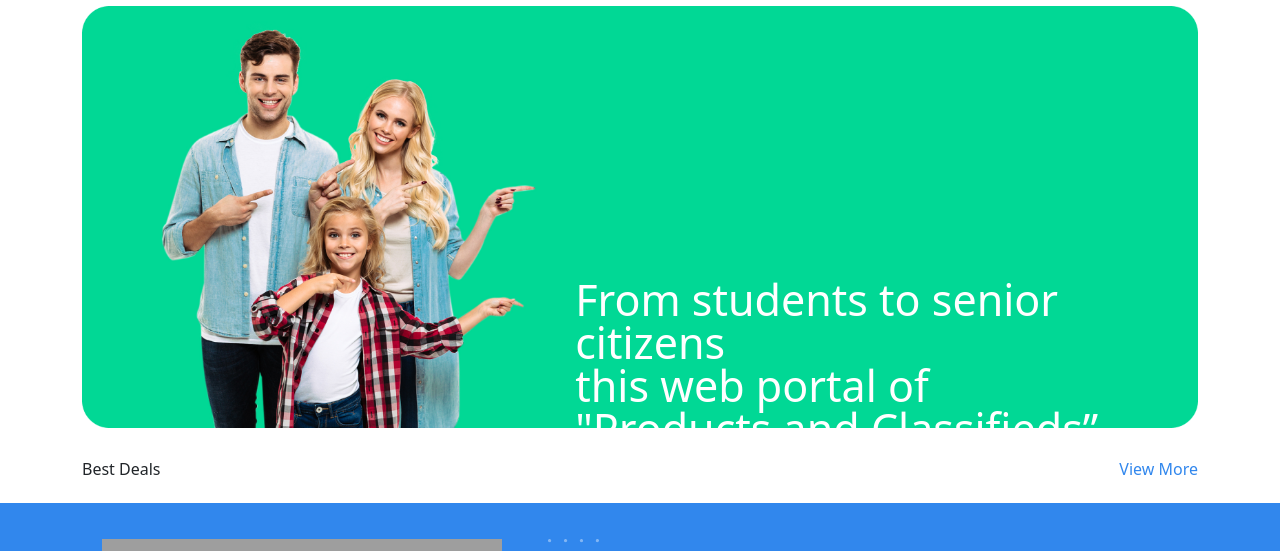
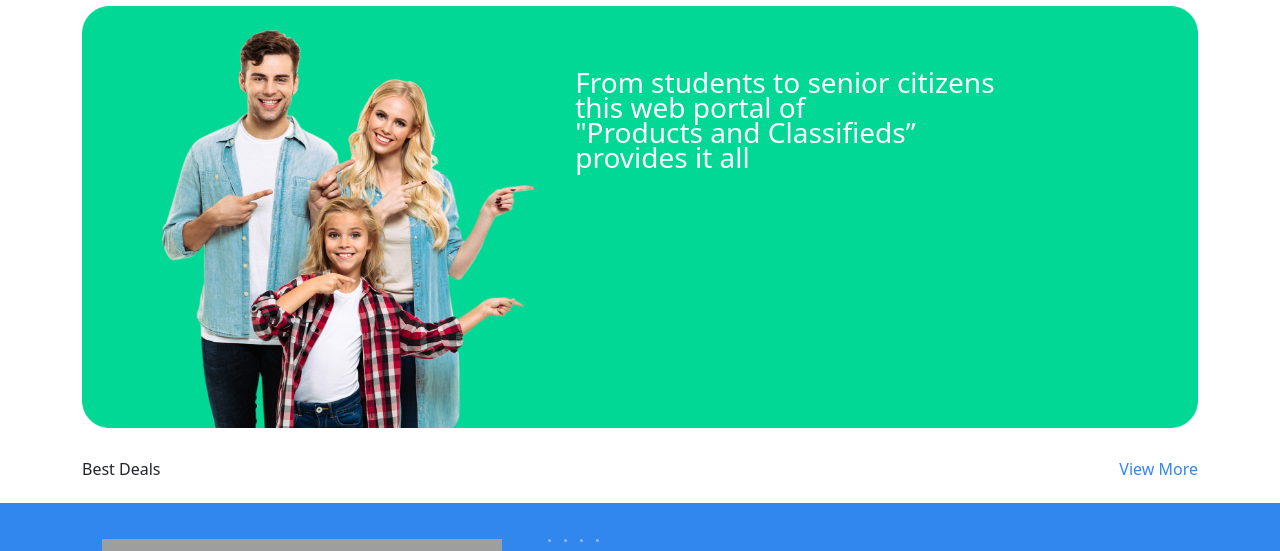
Before and after one commit to melath2020/lilac-ecom, a React (Create React App) app: page / in a window 1280 px wide. Shown: the part 130-681 px from the top of the page. Built offline with nearby package versions, Linux system fonts and the light colour scheme; no server answers; grey boxes are pictures that could not be loaded.

Commit message:
mob-view-update

```diff
--- a/src/App.css
+++ b/src/App.css
@@ -442,6 +442,12 @@ margin-bottom: 0px;
   .hide{
     display: none;
   }
+  .main-banner-content{
+    top: 180px;
+    font-size: 14px;
+
+    line-height: 20px;
+  }
 
 
 }
@@ -458,11 +464,27 @@ margin-bottom: 0px;
   .hide{
     display: none;
   }
+  .main-banner-content{
+
+      top: 180px;
+      font-size: 20px;
+
+      line-height: 20px;
+
+  }
 
 }
 
 /* Medium devices (landscape tablets, 768px and up) */
 @media only screen and (min-width: 768px) {
+  .main-banner-content{
+
+    top: 200px;
+    font-size: 28px;
+
+    line-height: 25px;
+
+}
 
 }
 
```
